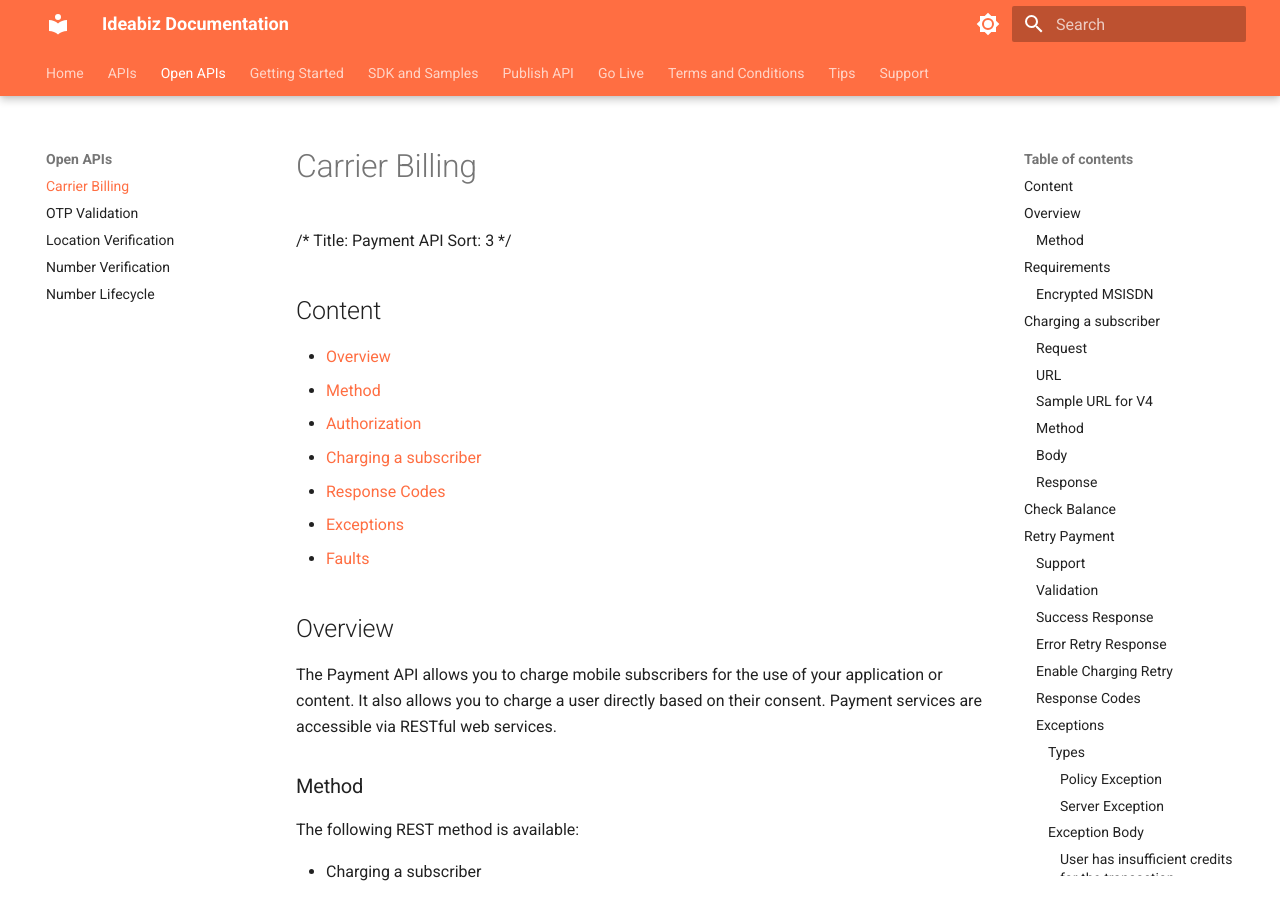
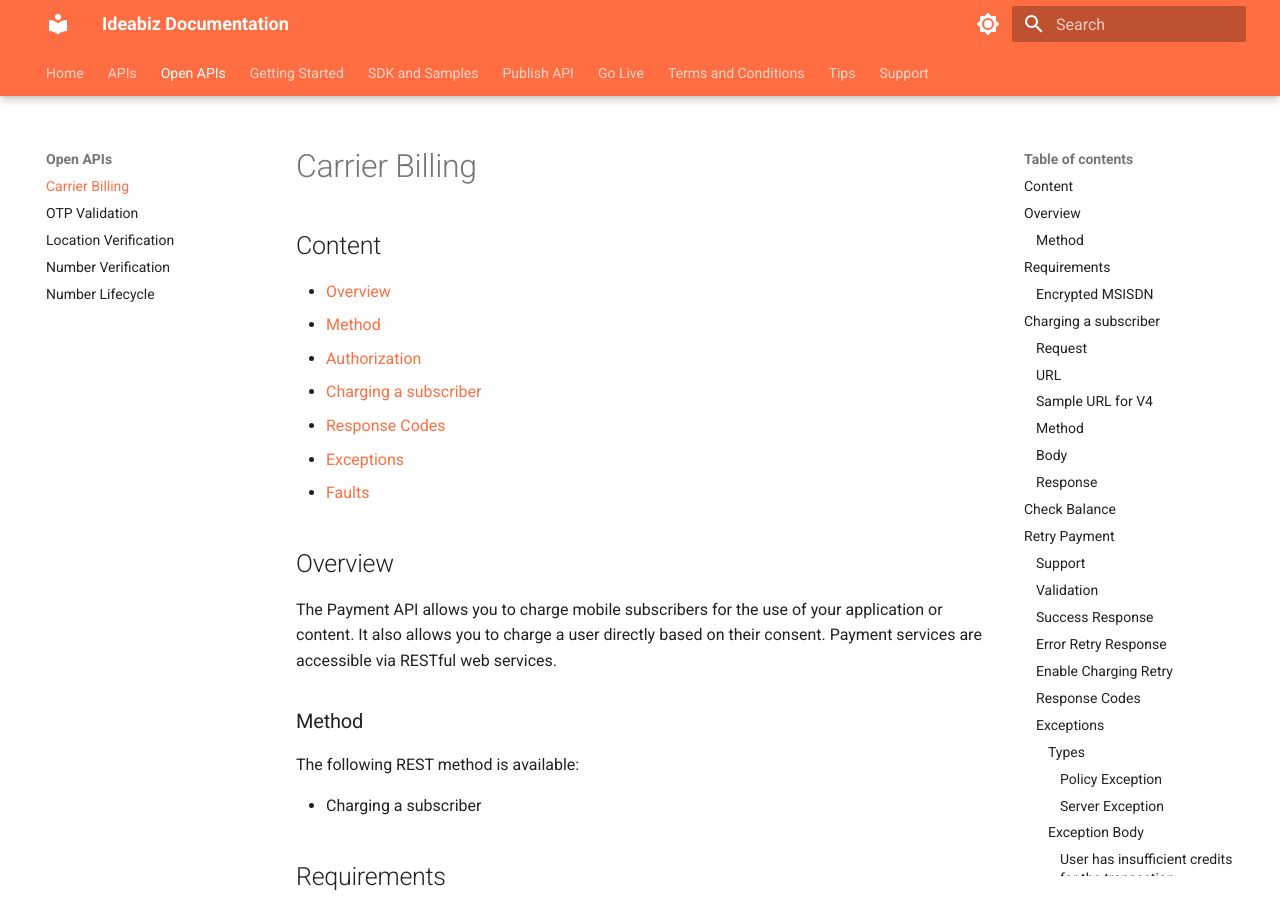
Before and after one commit to ideabizmart/Docs-Ideabiz-v2, an MkDocs documentation site: the page built from docs/APIs/Camara/Payment.md, in a window 1280 px wide and 900 px high. Built offline with MkDocs 1.6.1 and Material for MkDocs 9.7.7, drawn with Linux system fonts in a browser that asks for light colours.

Commit message:
Update Payment.md

```diff
--- a/docs/APIs/Camara/Payment.md
+++ b/docs/APIs/Camara/Payment.md
@@ -1,7 +1,4 @@
-/*
-Title: Payment API
-Sort: 3
-*/
+
 
 ## Content
 * [Overview](#overview)
```
